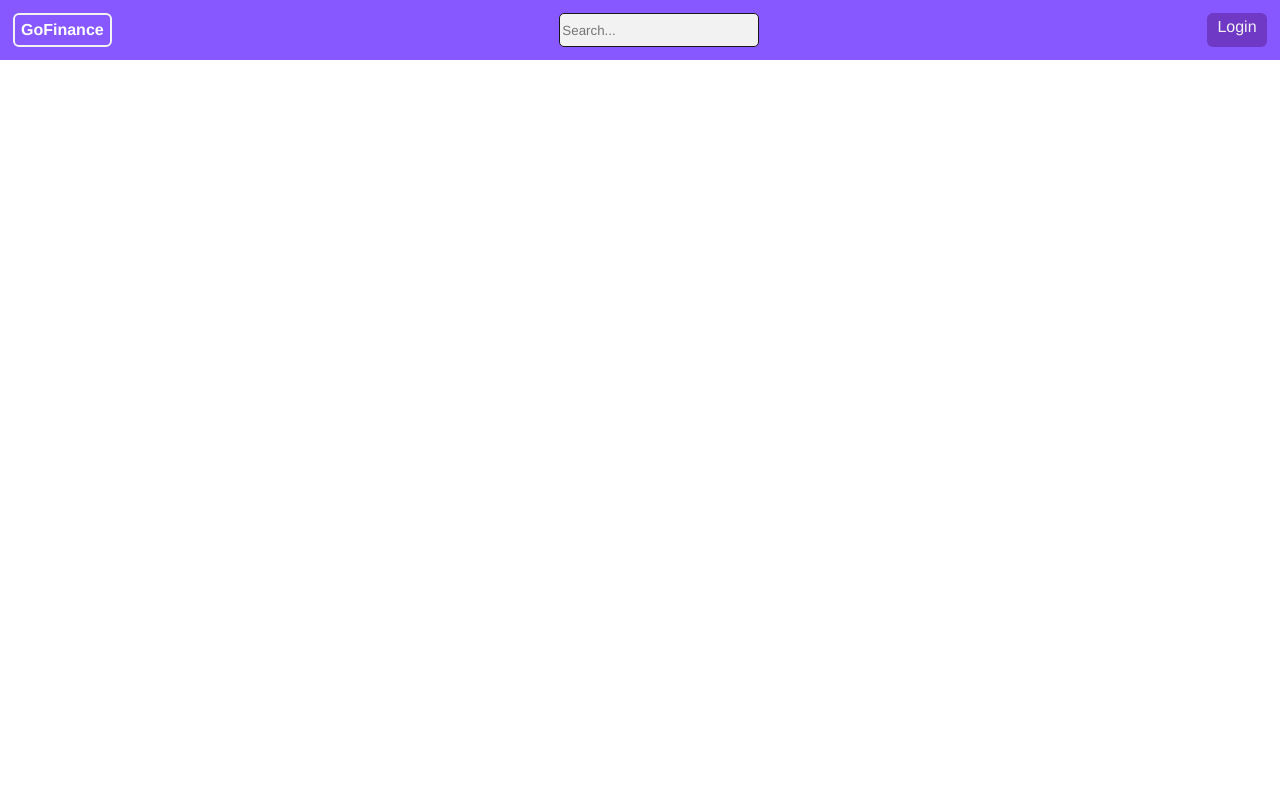
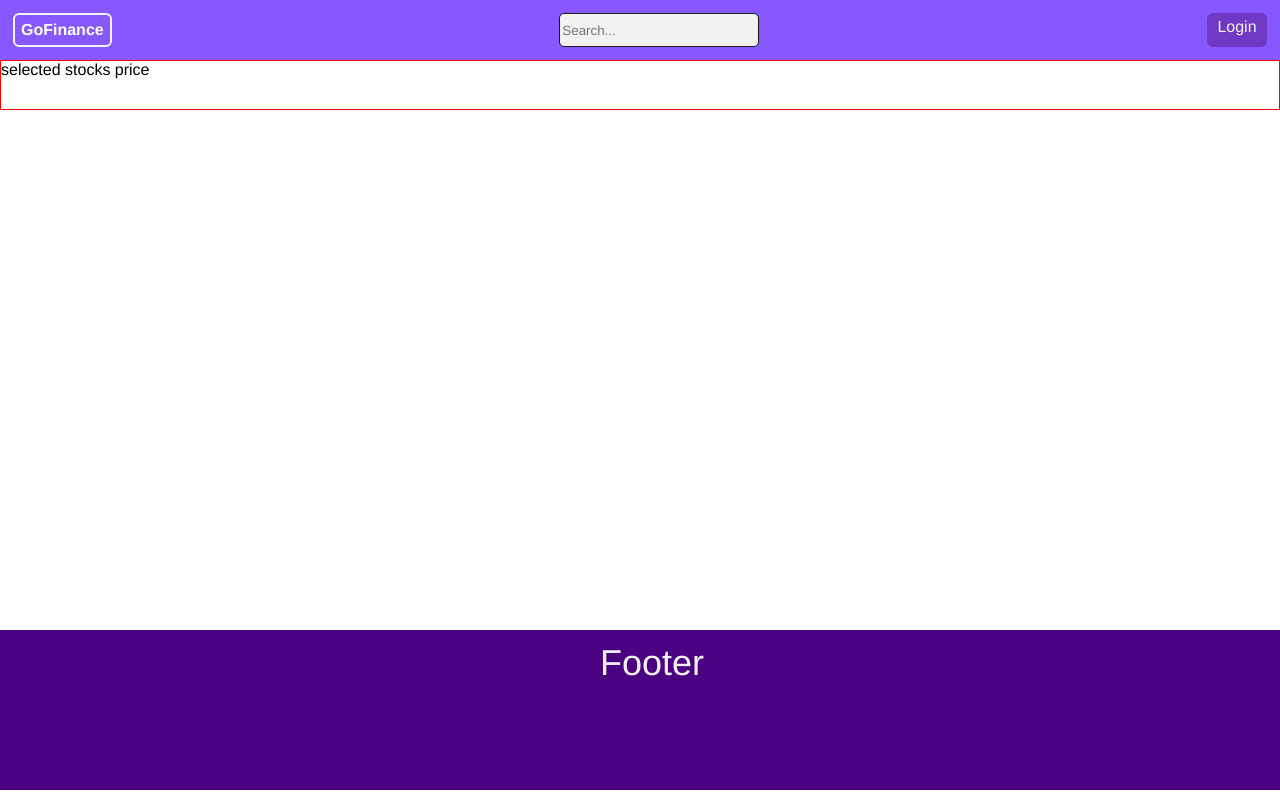
Before and after one commit to code-amin/GoFinance, a React (Create React App) app in the folder client/: page /1 in a window 1280 px wide. Built offline with nearby package versions, Linux system fonts and the light colour scheme.

Commit message:
More components and styling

```diff
--- a/client/src/components/App.js
+++ b/client/src/components/App.js
@@ -1,28 +1,31 @@
 import { BrowserRouter as Router, Routes, Route } from "react-router-dom";
-import Header from "./Header/Header";
+import GlobalStyles from "./GlobalStyles";
 import styled from "styled-components";
 import Home from "./Home";
-import GlobalStyles from "./GlobalStyles";
+import Navbar from "./Navbar/Navbar";
+import Stock from "./Stock";
+import Stocks from "./Stocks";
+import Footer from "./Footer";
 
 const App = () => {
   return (
     <Wrapper>
       <Router>
         <GlobalStyles />
-        <Header />
+        <Navbar />
         <Routes>
           <Route path="/" element={<Home />} />
           <Route path="/profile" element={<></>} />
           <Route path="/favorites" element={<></>} />
-          <Route path="/stocks" element={<></>} />
-          <Route path="/:stock" element={<></>} />
+          <Route path="/stocks" element={<Stocks />} />
+          <Route path="/:stock" element={<Stock />} />
         </Routes>
       </Router>
+      <Footer />
     </Wrapper>
   );
 };
 
 export default App;
 
-const Wrapper = styled.div`
-`;
+const Wrapper = styled.div``;
--- /dev/null
+++ b/client/src/components/Footer.js
@@ -0,0 +1,28 @@
+import styled from "styled-components";
+
+const Footer = () => (
+    <Wrapper>
+        <Text>Footer</Text>
+    </Wrapper>
+);
+
+const Wrapper = styled.div`
+  position:fixed;
+  bottom:10px;
+  margin: 0px auto;
+  height: 160px;
+  width:100%;
+  background-color:indigo;
+`;
+
+
+const Text = styled.p`
+  color: var(--color-beige);
+  font-family: var(--font-heading);
+  font-size: 36px;
+  text-align: center;
+  margin: 12px 0 0 24px;
+
+`;
+
+export default Footer;
--- a/client/src/components/Home.js
+++ b/client/src/components/Home.js
@@ -6,7 +6,7 @@ const Home = () => {
     <Wrapper>
       <Header>
         {" "}
-        Your <Underline>favorite stocks</Underline> at any time 🚀{" "}
+        Your <Underline>favorite stocks,</Underline> at any time 🚀{" "}
       </Header>
       <FeaturedSection>
         <h2>$TSLA</h2>
@@ -33,13 +33,14 @@ const Wrapper = styled.div`
 `;
 
 const Header = styled.h1`
-  color: #8758ff;
+  color: black;
   padding: 140px 0px 20px 20px;
   width: 50%;
 `;
 
 const Underline = styled.p`
   text-decoration: underline;
+  color:var(--color-purple);
 `;
 
 const FeaturedSection = styled.div`
@@ -58,6 +59,7 @@ const ViewFeatured = styled(Link)`
   font-style: italic;
 `;
 
+// Stock feed section
 const Feed = styled.div`
   border: 1px red dashed;
   position: relative;
--- a/client/src/components/Header/Header.js
+++ b/client/src/components/Navbar/Navbar.js
@@ -3,7 +3,7 @@ import SearchBar from "./SearchBar";
 import Login from "../Login";
 import { Link } from "react-router-dom";
 
-const Header = () => {
+const Navbar = () => {
   return (
     <Wrapper>
       <Logo to="/">GoFinance</Logo>
@@ -13,7 +13,7 @@ const Header = () => {
   );
 };
 
-export default Header;
+export default Navbar;
 
 const Wrapper = styled.div`
   min-height: 50px;
--- a/client/src/components/Stock.js
+++ b/client/src/components/Stock.js
@@ -0,0 +1,18 @@
+import styled from "styled-components";
+
+const Stock = () => {
+  return (
+    <Wrapper>
+      selected stocks price
+    </Wrapper>
+  );
+};
+
+export default Stock;
+
+const Wrapper = styled.div`
+  display: flex;
+  flex-direction: row;
+  min-height: 50px;
+  border:1px solid red;
+`;
--- /dev/null
+++ b/client/src/components/Stocks.js
@@ -0,0 +1,24 @@
+import styled from "styled-components";
+import { useState } from "react";
+
+const Stocks = () => {
+  const [loading, setLoading] = useState(true);
+
+  if (loading) {
+    return <>"Loading ..."</>;
+  }
+  return (
+    <>
+      <Wrapper>ALL STOCKS</Wrapper>
+    </>
+  );
+};
+
+export default Stocks;
+
+const Wrapper = styled.div`
+  display: flex;
+  flex-direction: row;
+  min-height: 50px;
+  border: 1px solid red;
+`;
```
Also changed, not shown: client/src/components/Navbar/SearchBar.js (renamed from client/src/components/Header/SearchBar.js).
